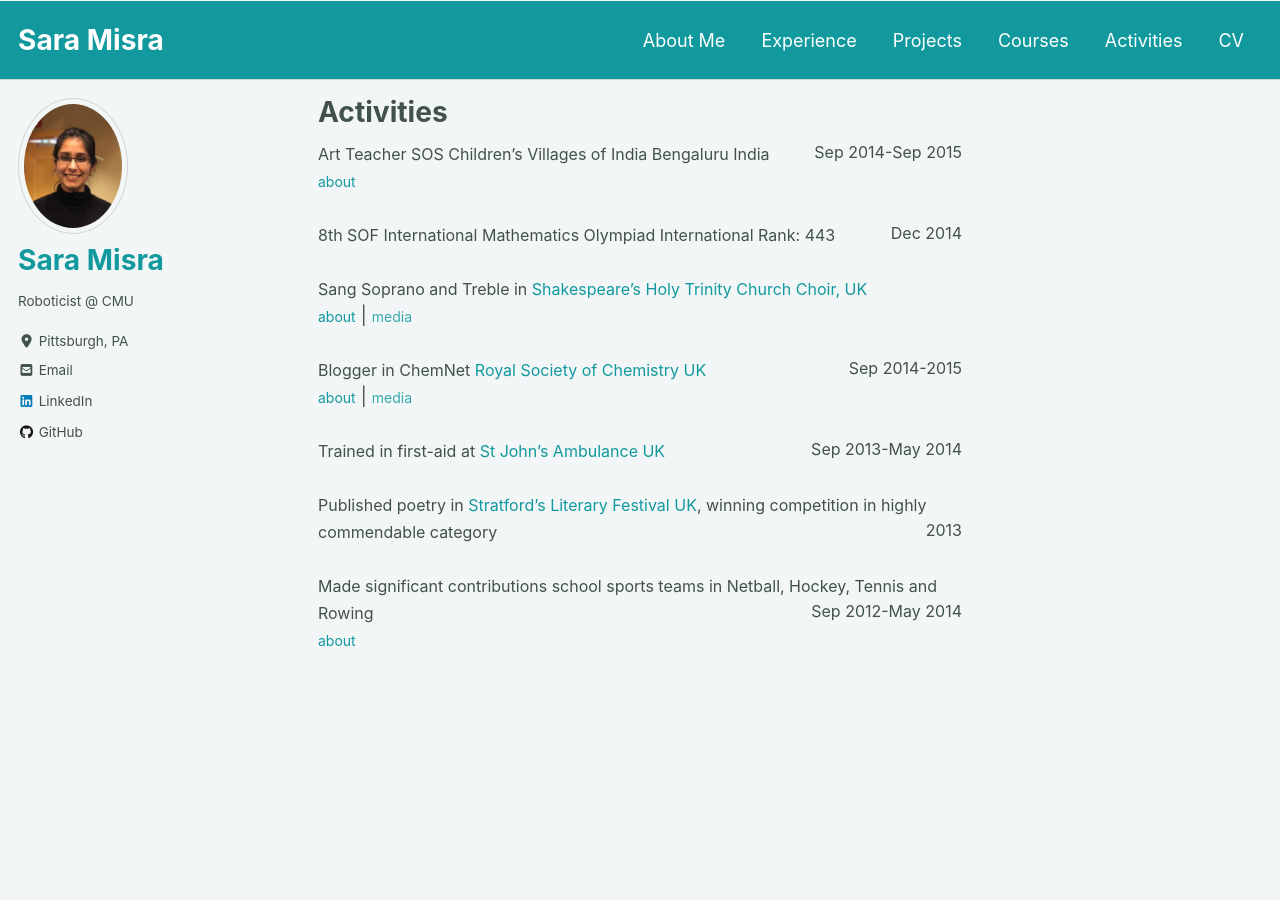
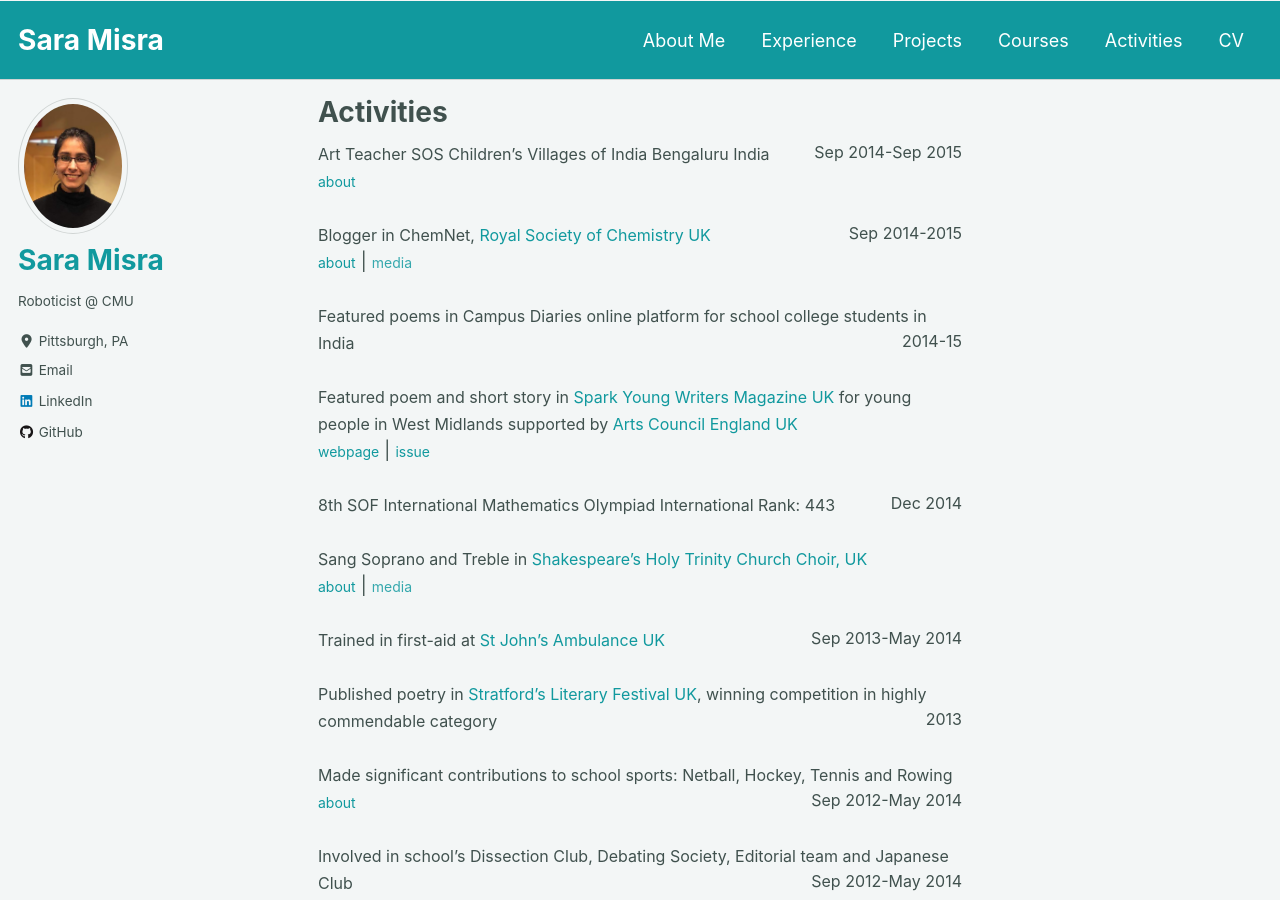
Before and after one commit to saram1sra/saram1sra.github.io, a Jekyll site: the page built from _pages/activities.html, in a window 1280 px wide and 900 px high. Built offline with Jekyll 4.4.1, drawn with Linux system fonts in a browser that asks for light colours; cached includes are drawn as plain includes; nearby versions of some CDN libraries; some of the changed text lies outside the part shown.

Commit message:
complete activities

```diff
--- a/_pages/activities.html
+++ b/_pages/activities.html
@@ -44,9 +44,30 @@ permalink: /activities/
 <toggle_down id="sos_det">
 Taught sketching and fine art to a class of 7 orphans, developing them into confident artists.
 </toggle_down><br><br>
+
+<heading>Blogger in ChemNet, <a href="https://www.rsc.org/" target="_blank">Royal Society of Chemistry UK</a><span style="float: right">Sep 2014-2015</span></heading><br>
+<a href="javascript:toggleblock('rsc_det')" style="font-size: 14px">about</a> |
+<a href="" style="font-size: 14px"  target="_blank">media</a>
+<toggle_down id="rsc_det">
+Invited to write for RSC ChemNet for an audience of 16-18 year olds to propogate the learning of chemistry beyond the confines of school curriculum.
+<br>
+Blog Name: Surface Tension
+</toggle_down> <br><br>
+
+<heading>Featured poems in Campus Diaries online platform for school college students in India <span style="float: right">2014-15</span> </heading></heading><br><br>
+
+<heading>Featured poem and short story in <a href="https://www.sparkwriters.org/">Spark Young Writers Magazine UK</a> for young people in West Midlands supported by <a href="https://www.artscouncil.org.uk/">Arts Council England UK</a>
+</heading> <br>
+
+<a href="https://www.sparkwriters.org/sara-misra/" style="font-size:14px" target="_blank">webpage</a> |
+<a href="https://www.sparkwriters.org/contents-issue-3/" style="font-size:14px" target="_blank">issue</a>
+
+<br><br>
+
 <heading> 8th SOF International Mathematics Olympiad International Rank: 443<span style="float: right">Dec 2014</span> </heading><br><br>
+
 <heading> Sang Soprano and Treble in <a href="http://www.stratford-upon-avon.org/" target="_blank">Shakespeare’s Holy Trinity Church Choir, UK</a></heading> <br>
-<a href="javascript:toggleblock('choir_det')"style="font-size:14px">about</a> |
+<a href="javascript:toggleblock('choir_det')" style="font-size:14px">about</a> |
 <a href="" style="font-size: 14px"  target="_blank">media</a>
 <toggle_down id="choir_det">
 Sang Soprano and Treble in the Shakespeare's Church Choir, for the Church's regular services, as well as weddings and other special events.
@@ -56,27 +77,35 @@ celebrating Shakespeare's birth commissioned by the Shakespeare's Birthplace Tru
 <br>
 </toggle_down><br><br>
 
-<heading>Blogger in ChemNet <a href="https://www.rsc.org/" target="_blank">Royal Society of Chemistry UK</a><span style="float: right">Sep 2014-2015</span></heading><br>
-<a href="javascript:toggleblock('rsc_det')" style="font-size: 14px">about</a> |
-<a href="" style="font-size: 14px"  target="_blank">media</a>
-<toggle_down id="rsc_det">
-Invited to write for RSC ChemNet for an audience of 16-18 year olds to propogate the learning of chemistry beyond the confines of school curriculum.
-<br>
-Blog Name: Surface Tension
-</toggle_down> <br><br>
+
 
 <heading>Trained in first-aid at <a href="http://www.sja.org.uk/sja/default.aspx" target="_blank">St John’s Ambulance UK</a> <span style="float: right">Sep 2013-May 2014</span></heading><br><br>
 
 <heading>Published poetry in <a href="https://www.stratfordliteraryfestival.co.uk/" target="_blank">Stratford’s Literary Festival UK</a>, winning competition in highly commendable category<span style="float: right">2013</span></heading><br><br>
 
-<heading>Made significant contributions school sports teams in Netball, Hockey, Tennis and Rowing <span style="float: right">Sep 2012-May 2014</span></heading><br>
+<heading>Made significant contributions to school sports: Netball, Hockey, Tennis and Rowing <span style="float: right">Sep 2012-May 2014</span></heading><br>
 <a href="javascript:toggleblock('sports_det')" style="font-size:14px">about</a>
+<toggle_down id="sports_det">
+Represented the school in inter school matches as only Junior in the Senior Netball Team of Stratford Girls’ Grammar School, Warwickshire UK<br>  Position: Goalkeeper <br style="line-height: 24px" >
+Played in school hockey team of  Stratford Girls’ Grammar School, Warwickshire UK  against a Chilean team of older students<br>  Position: Full back
+</toggle_down> <br><br>
 
-<toggle_down id="sports_det">
-Invited to write for RSC ChemNet for an audience of 16-18 year olds interested in studying chemistry at higher level to dispel doubts, inspire and motivate.
-<br>
-Blog Name: Surface Tension
-</toggle_down> <br><br>
+<heading>Involved in school’s Dissection Club, Debating Society, Editorial team and Japanese Club <span style="float: right">Sep 2012-May 2014</span></heading><br><br>
+
+<heading>Selected for <a href="https://www.saltersinstitute.co.uk/news/salters-chemistry-camps-come-close-fantastic-18-years/
+    " target="_blank">Salters’ Chemistry Camp</a> at the University of Cambridge UK<span style="float: right">Jul 2013</span></heading><br>
+<a href="javascript:toggleblock('camp_det')" style="font-size:14px">about</a>
+<toggle_down id="camp_det">
+Due to clash of dates with mandatory GCSE Geography trip attended this camp at the University of Manchester UK.
+</toggle_down><br><br>
+
+<heading>
+Volunteered as Reading Buddy helping children undertake the Creepy House <a href="https://summerreadingchallenge.org.uk/" target="_blank")>Summer Reading Challenge</a>
+in <a href="https://www.warwickshire.gov.uk/stratfordlibrary" target="_blank">Stratford-upon Avon Public Library, Warwickshire County Council, UK
+</a><span style="float: right">Aug 2013 </span><br>
+<a href="" style="font-size:14px" target="_blank">media</a>
+
+</heading>
 
 
 </div>
```
Also changed, not shown: other parts of _pages/activities.html (+4 -0 lines).
